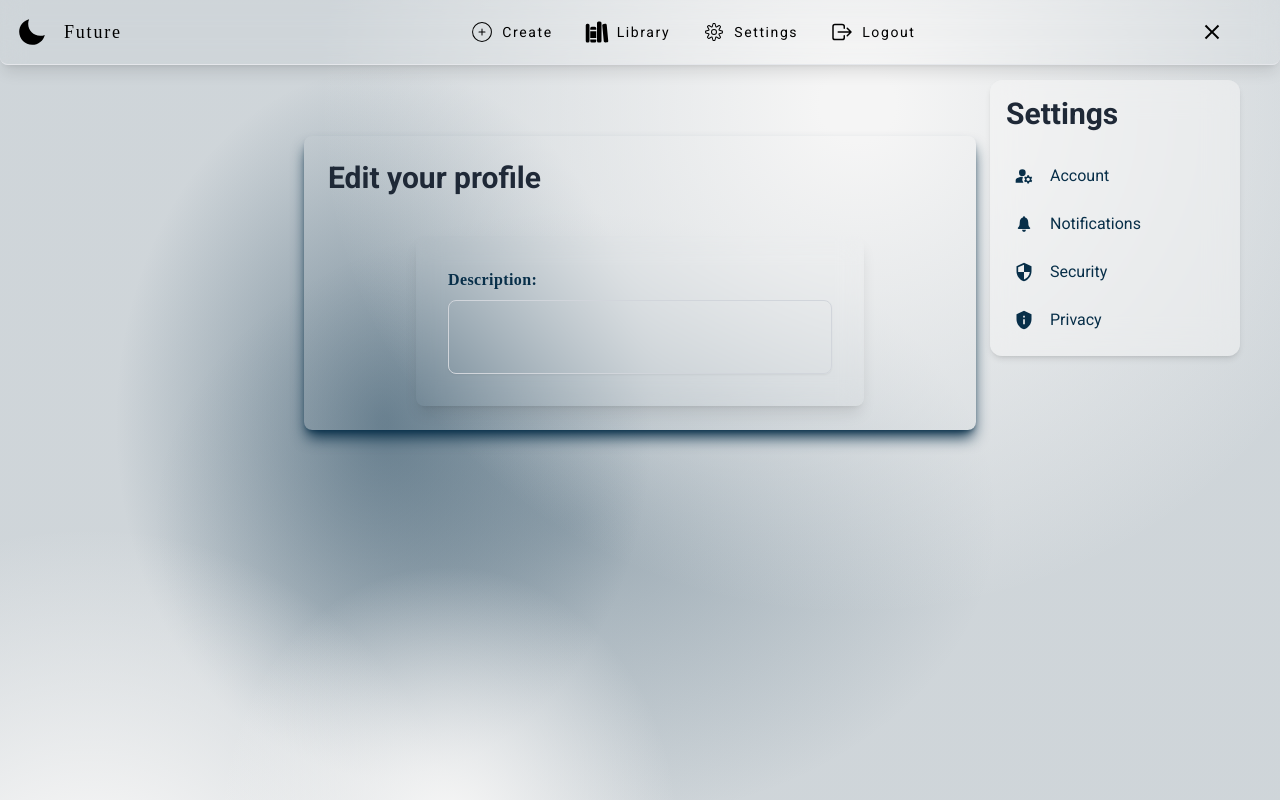
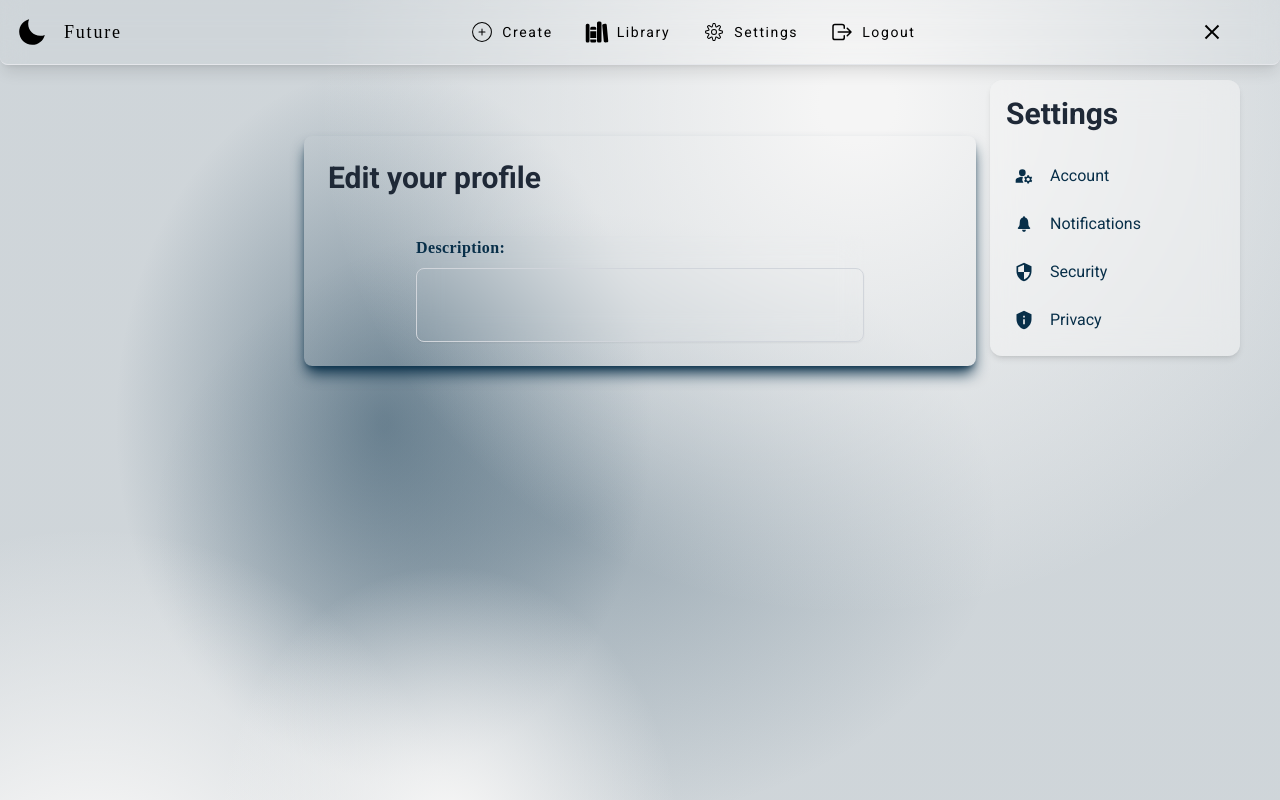
Before and after one commit to pawelek7k/future, a Next.js app: page /settings/account in a window 1280 px wide. Shown: the top 800 px of the page. Built offline with nearby package versions, Linux system fonts and the light colour scheme; a web font is replaced by a local one.

Commit message:
Update Account.tsx

```diff
--- a/app/components/settings/Account.tsx
+++ b/app/components/settings/Account.tsx
@@ -4,7 +4,7 @@ export const AccountContainer: React.FC = () => {
   return (
     <section className="max-w-2xl mx-auto p-6  rounded-lg shadow-lg w-full  mt-10 dark:shadow-rose-950 shadow-sky-950">
       <FirstHeading>Edit your profile</FirstHeading>
-      <div className=" backdrop-blur-md p-8 rounded-lg shadow-lg w-full max-w-md mx-auto mt-10 ">
+      <div className=" backdrop-blur-md rounded-lg w-full max-w-md mx-auto mt-10 ">
         <form className="">
           <label
             htmlFor="description"
```
